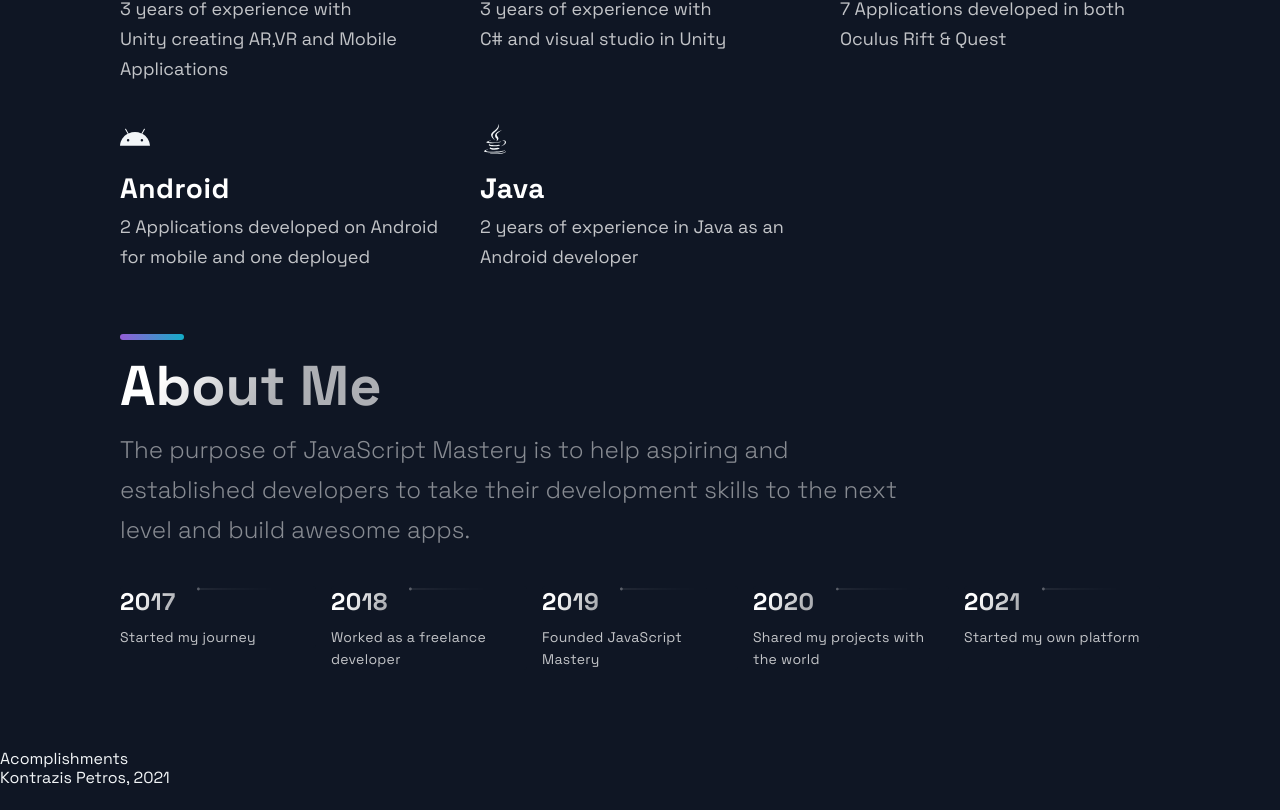
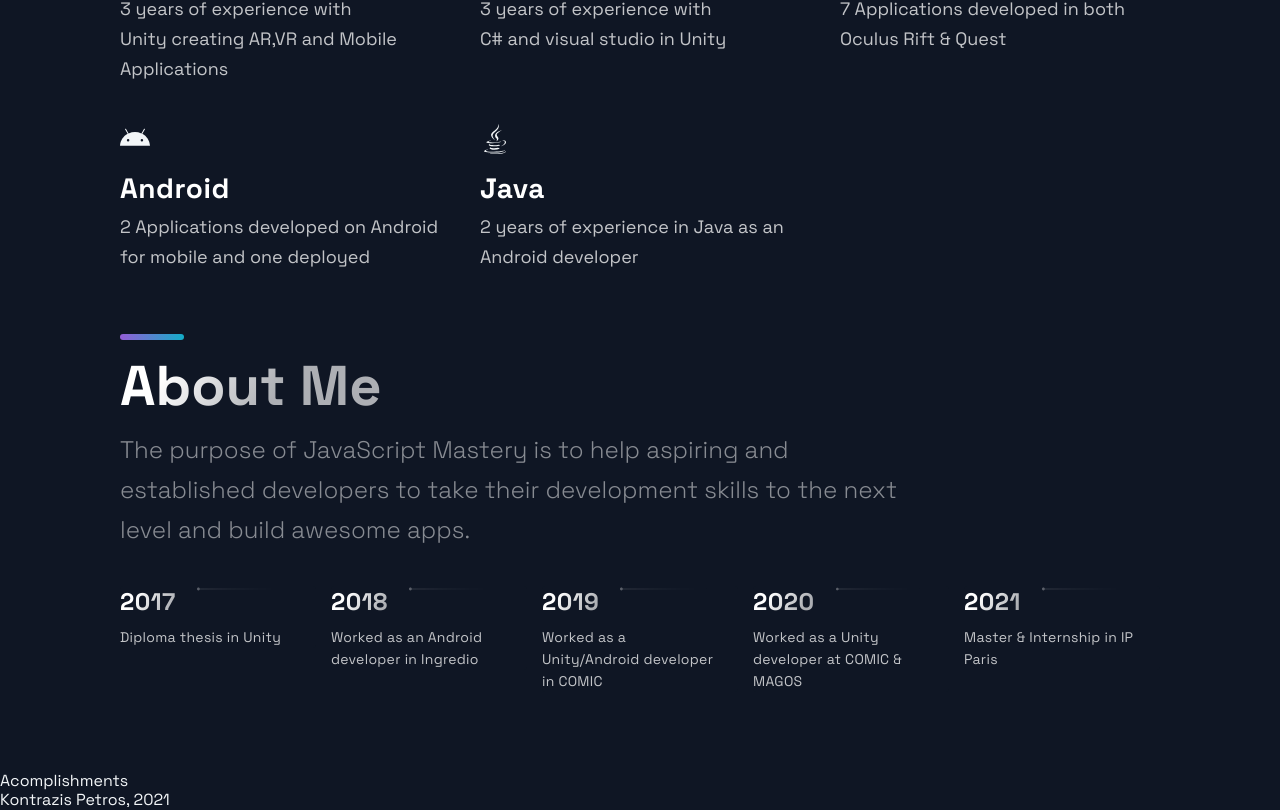
Before and after one commit to petrosKon/Portfolio, a Next.js app: page / in a window 1280 px wide. Shown: the part 4850-5660 px from the top of the page. Before the commit the page ends 5638 px from the top, so only its background shows below. Built offline with nearby package versions, Linux system fonts and the light colour scheme.

Commit message:
Timeline finished

```diff
--- a/src/constants/constants.js
+++ b/src/constants/constants.js
@@ -78,9 +78,9 @@
 ];
 
 export const TimeLineData = [
-  { year: 2017, text: 'Started my journey', },
-  { year: 2018, text: 'Worked as a freelance developer', },
-  { year: 2019, text: 'Founded JavaScript Mastery', },
-  { year: 2020, text: 'Shared my projects with the world', },
-  { year: 2021, text: 'Started my own platform', },
+  { year: 2017, text: 'Diploma thesis in Unity', },
+  { year: 2018, text: 'Worked as an Android developer in Ingredio', },
+  { year: 2019, text: 'Worked as a Unity/Android developer in COMIC', },
+  { year: 2020, text: 'Worked as a Unity developer at COMIC & MAGOS', },
+  { year: 2021, text: 'Master & Internship in IP Paris', },
 ];
```
